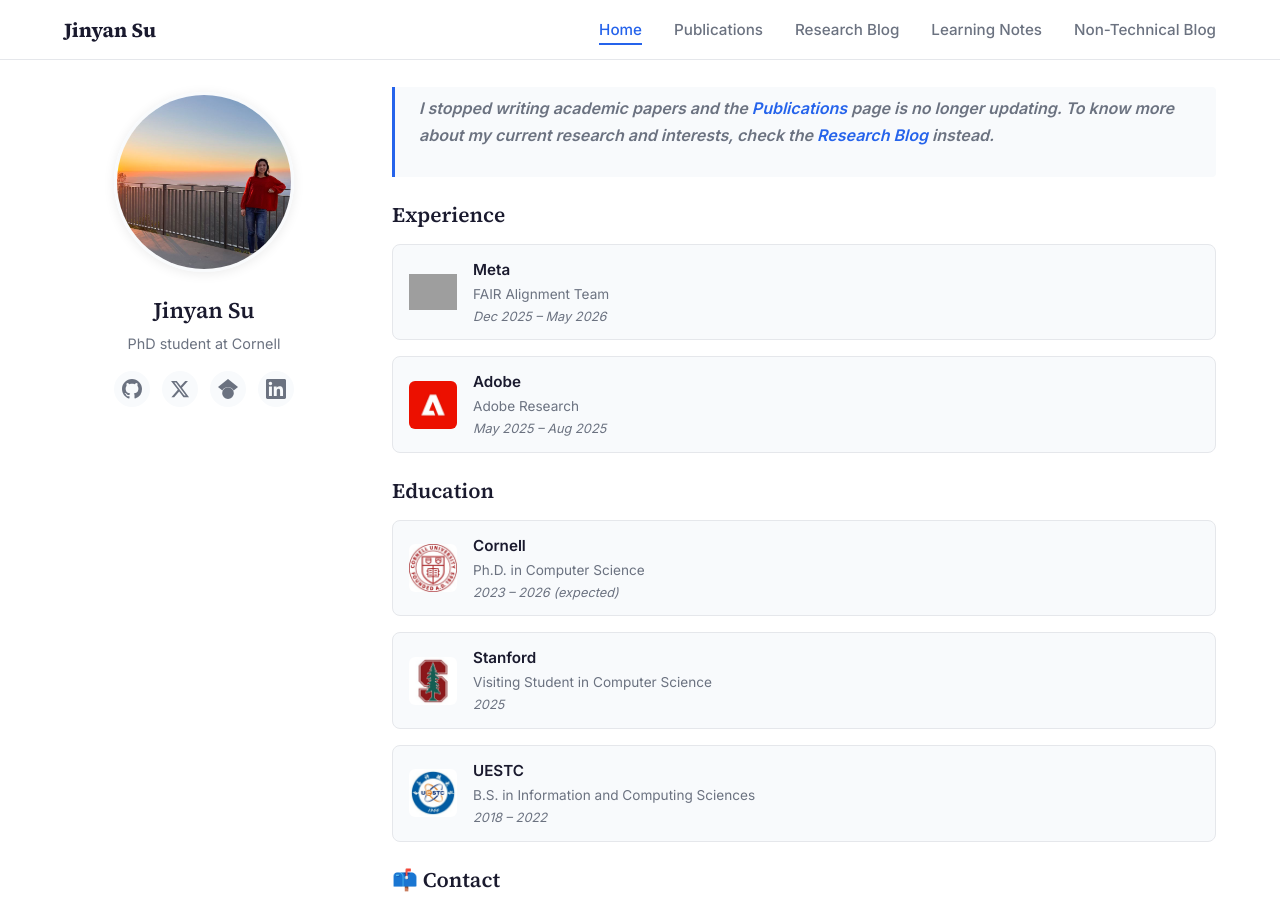
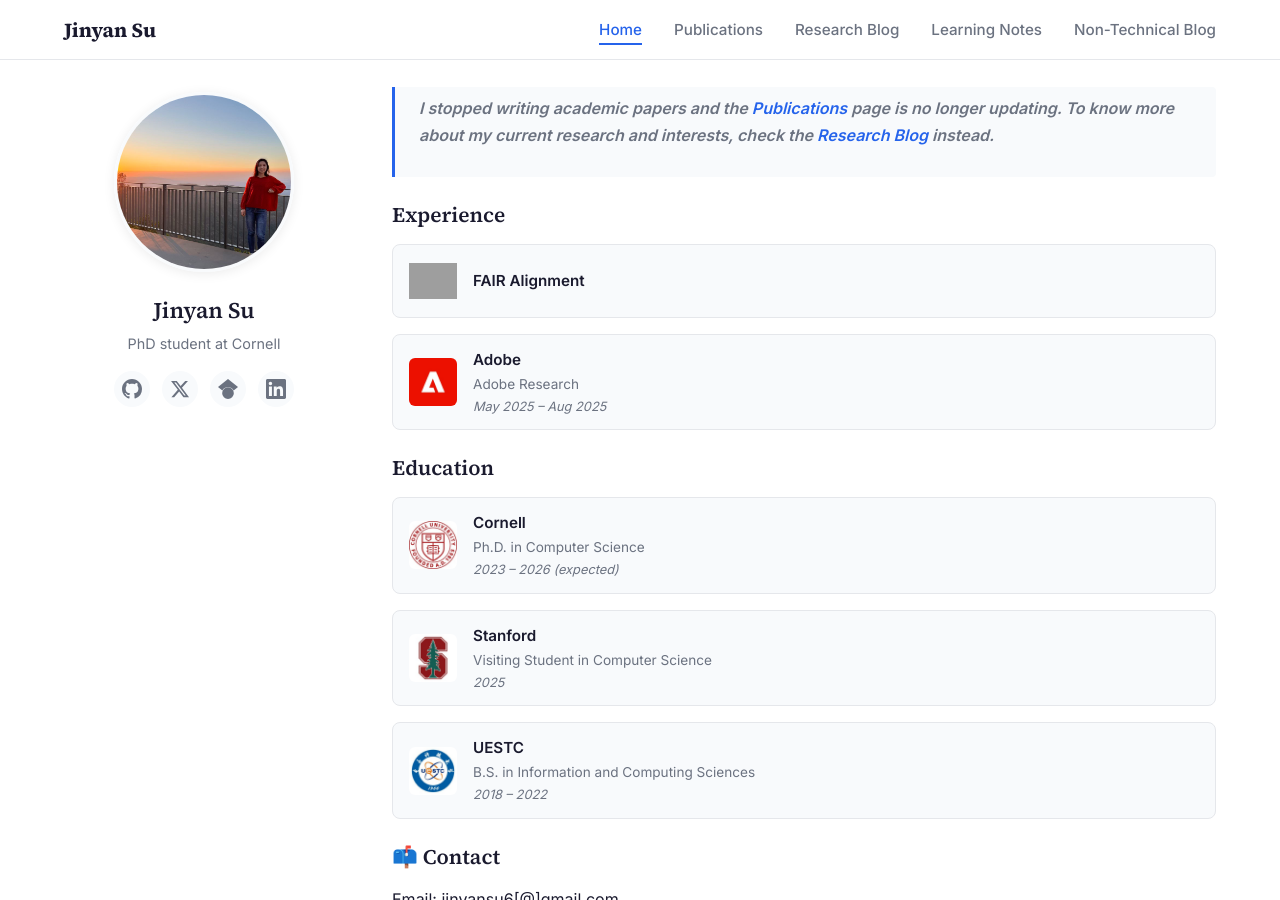
Before and after one commit to JinyanSu1/jinyansu1.github.io, a Jekyll site: the page built from index.md, in a window 1280 px wide and 900 px high, scrolled down 423 px. Built offline with Jekyll 4.4.1, drawn with Linux system fonts in a browser that asks for light colours; grey boxes are pictures that could not be loaded.

Commit message:
Experience: simplify Meta entry to 'FAIR Alignment'

```diff
--- a/index.md
+++ b/index.md
@@ -20,9 +20,7 @@
   <div class="experience-item">
     <img src="/img/logos/meta_logo.jpeg" alt="Meta" class="experience-logo">
     <div class="experience-details">
-      <div class="experience-title">Meta</div>
-      <div class="experience-subtitle">FAIR Alignment Team</div>
-      <div class="experience-date">Dec 2025 – May 2026</div>
+      <div class="experience-title">FAIR Alignment</div>
     </div>
   </div>
   <div class="experience-item">
```
